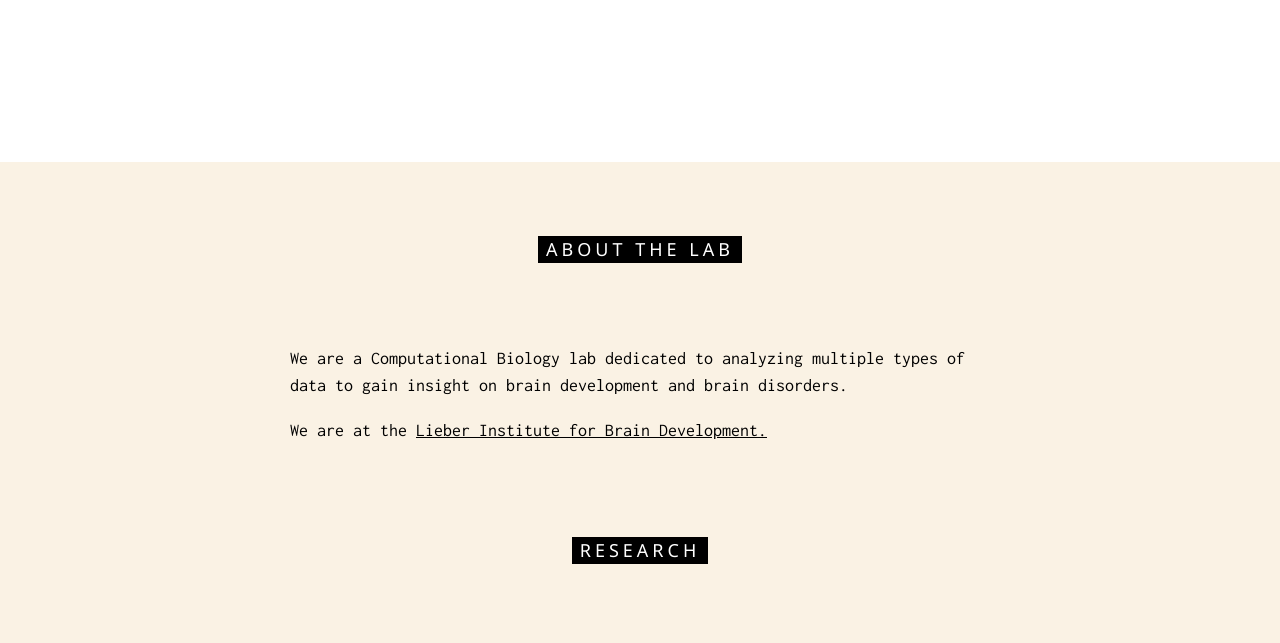
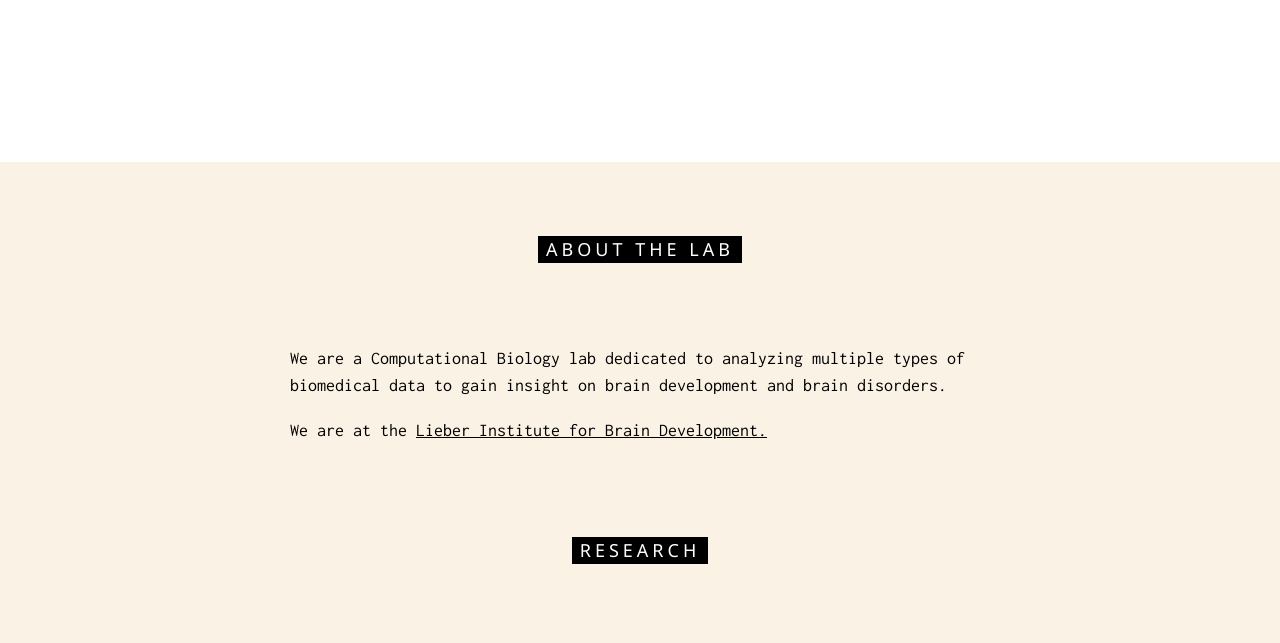
Before and after one commit to paquolalab/paquolalab.github.io, a plain HTML site: page index.html in a window 1280 px wide. Shown: the part 438-1081 px from the top of the page. Drawn offline with nearby package versions, Linux system fonts and the light colour scheme.

Commit message:
added biomedical

```diff
--- a/index.html
+++ b/index.html
@@ -62,7 +62,7 @@ body, html {
 <div class="w3-container" id="about">
   <div class="w3-content" style="max-width:700px">
     <h5 class="w3-center w3-padding-64"><span class="w3-tag w3-wide">ABOUT THE LAB</span></h5>
-    <p>We are a Computational Biology lab dedicated to analyzing multiple types of data to gain insight on brain development and brain disorders. </p>
+    <p>We are a Computational Biology lab dedicated to analyzing multiple types of biomedical data to gain insight on brain development and brain disorders. </p>
     <p>We are at the <a href="http://www.libd.org">Lieber Institute for Brain Development.</a>
   </div>
 </div>
```
